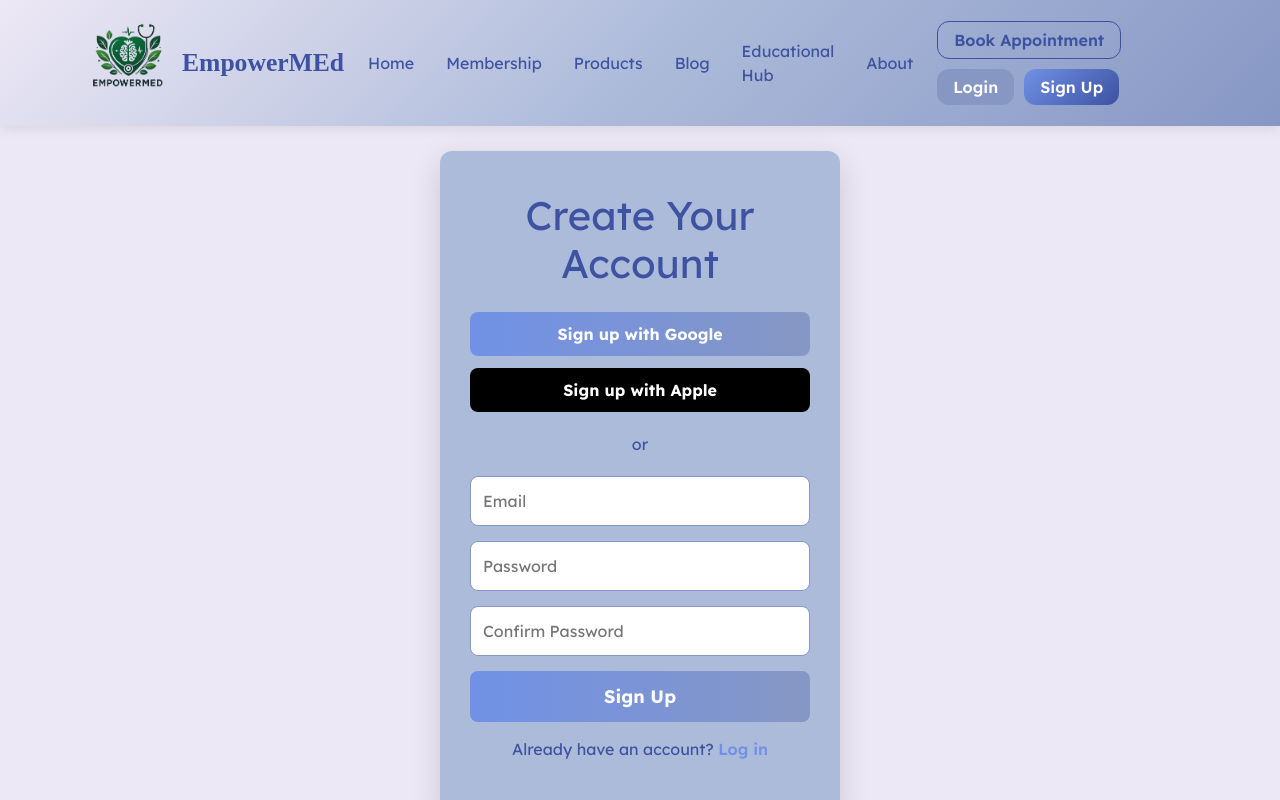
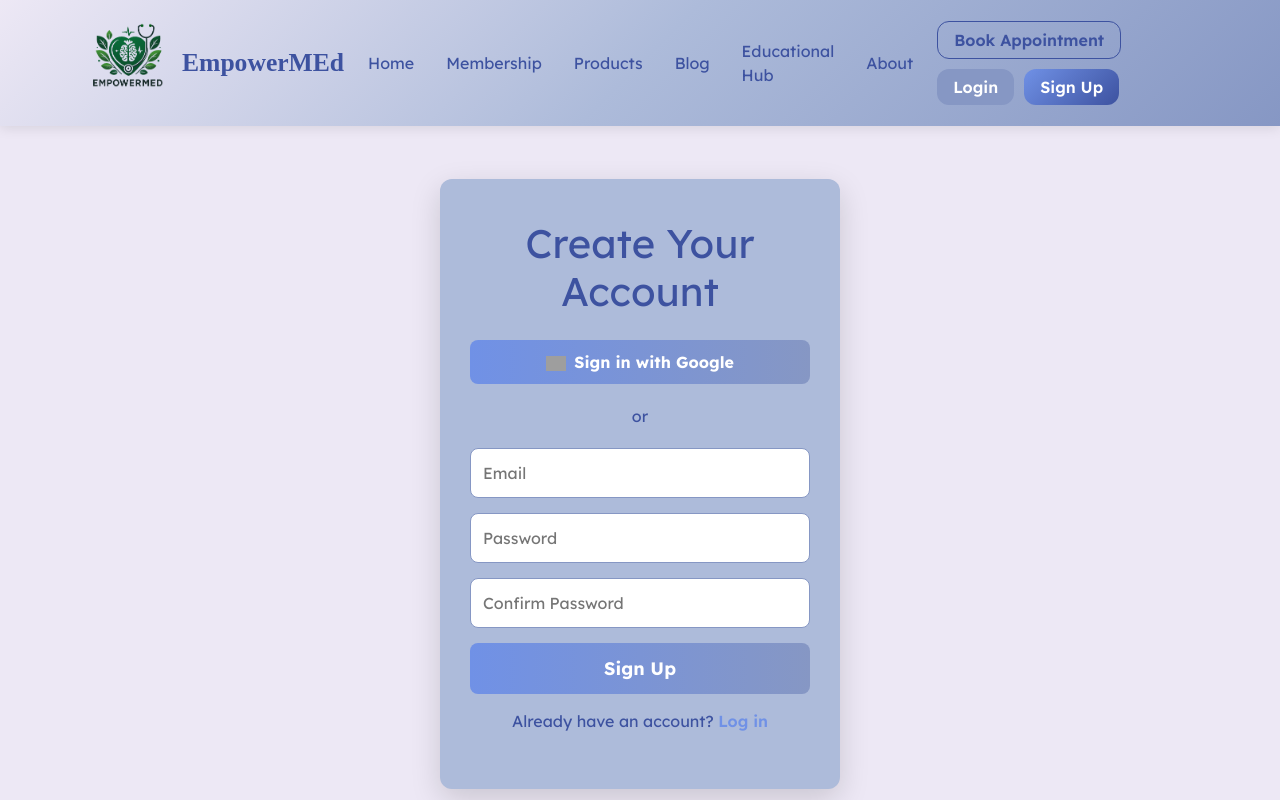
Before and after one commit to Zuhra66/CapstonProject-Frontend, a React (Vite) app in the folder EmpowerMed/: page /signup in a window 1280 px wide. Built offline with nearby package versions, Linux system fonts and the light colour scheme; no server answers; grey boxes are pictures that could not be loaded; a web font is replaced by a local one.

Commit message:
Frontend Google Auth0 Integration fix2

```diff
--- a/EmpowerMed/src/App.jsx
+++ b/EmpowerMed/src/App.jsx
@@ -14,22 +14,30 @@ import Login from './pages/Login';
 import Signup from './pages/Signup';
 import './App.css';
 
-const API_URL = import.meta.env.VITE_API_URL;
+const API_URL = import.meta.env.VITE_API_BASE_URL;
 
 function App() {
   const [data, setData] = useState(null);
   const [csrfToken, setCsrfToken] = useState(null);
 
+  // Example: Fetch profile data if authenticated
   useEffect(() => {
-    fetch(`${API_URL}/endpoint`)
-      .then(res => res.json())
+    fetch(`${API_URL}/auth/profile`, { credentials: 'include' })
+      .then(res => {
+        if (!res.ok) throw new Error('Failed to fetch profile');
+        return res.json();
+      })
       .then(setData)
-      .catch(err => console.error("Error fetching data:", err));
+      .catch(err => console.error("Error fetching profile data:", err));
   }, []);
 
+  // Get CSRF token
   useEffect(() => {
     fetch(`${API_URL}/csrf-token`, { credentials: 'include' })
-      .then(res => res.json())
+      .then(res => {
+        if (!res.ok) throw new Error('Failed to get CSRF token');
+        return res.json();
+      })
       .then(tokenData => {
         setCsrfToken(tokenData.csrfToken);
         console.log("CSRF token:", tokenData.csrfToken);
@@ -37,20 +45,21 @@ function App() {
       .catch(err => console.error("Error getting CSRF token:", err));
   }, []);
 
+  // Example: Sending secure POST request
   const sendSecureData = () => {
     if (!csrfToken) return;
-    fetch(`${API_URL}/secure`, {
+    fetch(`${API_URL}/auth/signup`, {   // <-- use a real backend route
       method: 'POST',
       credentials: 'include',
       headers: {
         'Content-Type': 'application/json',
         'CSRF-Token': csrfToken
       },
-      body: JSON.stringify({ message: "This is secure!" })
+      body: JSON.stringify({ email: 'test@example.com', password: '123456' })
     })
       .then(res => res.json())
       .then(response => console.log("Response:", response))
-      .catch(err => console.error("Error posting data:", err));
+      .catch(err => console.error("Error posting secure data:", err));
   };
 
   return (
--- a/EmpowerMed/src/components/SocialButton.jsx
+++ b/EmpowerMed/src/components/SocialButton.jsx
@@ -1,17 +1,24 @@
+
+//import appleIcon from '../assets/apple-icon.svg';   // replace with your actual icon path
 import React from 'react';
+import '../styles/signup.css';
+
+// Optional: use public icons or remove entirely if you don't have SVGs
+const ICONS = {
+  google: 'https://upload.wikimedia.org/wikipedia/commons/c/c1/Google_%22G%22_logo.svg',
+  apple: 'https://upload.wikimedia.org/wikipedia/commons/f/fa/Apple_logo_black.svg'
+};
 
 export default function SocialButton({ provider, onClick }) {
-  const handleSocialLogin = () => {
-    const apiUrl = import.meta.env.VITE_API_URL;
-    window.location.href = `${apiUrl}/auth/${provider}`;
-  };
+  const icon = ICONS[provider.toLowerCase()] || null;
+  const label = provider.toLowerCase() === 'google' ? 'Sign in with Google'
+              : provider.toLowerCase() === 'apple' ? 'Sign in with Apple'
+              : 'Sign in';
 
   return (
-    <button
-      className={`social-btn ${provider}`}
-      onClick={onClick || handleSocialLogin}
-    >
-      {provider === 'google' ? 'Sign up with Google' : 'Sign up with Apple'}
+    <button className={`social-btn ${provider.toLowerCase()}`} onClick={onClick}>
+      {icon && <img src={icon} alt={`${provider} icon`} className="social-icon" style={{ width: '20px', marginRight: '8px' }} />}
+      <span>{label}</span>
     </button>
   );
 }
--- a/EmpowerMed/src/pages/Signup.jsx
+++ b/EmpowerMed/src/pages/Signup.jsx
@@ -1,5 +1,7 @@
 import React, { useState } from 'react';
 import SocialButton from '../components/SocialButton';
+import { useAuth0 } from '@auth0/auth0-react';
+import '../styles/signup.css';
 
 export default function Signup() {
   const [email, setEmail] = useState('');
@@ -8,13 +10,14 @@ export default function Signup() {
   const [loading, setLoading] = useState(false);
   const [error, setError] = useState(null);
 
-  // Correct env names
-  const API_BASE_URL = import.meta.env.VITE_API_BASE_URL;
-  const FRONTEND_URL = import.meta.env.VITE_FRONTEND_URL;
+  const API_URL = import.meta.env.VITE_API_BASE_URL;   // Backend URL
+  const FRONTEND_URL = import.meta.env.VITE_FRONTEND_URL; // Frontend URL
 
+  const { loginWithRedirect } = useAuth0();
+
+  // Local signup with CSRF protection
   const handleSubmit = async (e) => {
     e.preventDefault();
-
     if (password !== confirmPassword) {
       setError('Passwords do not match');
       return;
@@ -24,28 +27,24 @@ export default function Signup() {
     setError(null);
 
     try {
-      // Get CSRF token first
-      const csrfResponse = await fetch(`${API_BASE_URL}/csrf-token`, {
-        credentials: 'include',
-      });
+      // 1. Get CSRF token
+      const csrfResponse = await fetch(`${API_URL}/csrf-token`, { credentials: 'include' });
       if (!csrfResponse.ok) throw new Error('Failed to get CSRF token');
       const { csrfToken } = await csrfResponse.json();
 
-      // Post signup data securely
-      const signupRes = await fetch(`${API_BASE_URL}/auth/signup`, {
+      // 2. Post signup
+      const signupRes = await fetch(`${API_URL}/auth/signup`, {
         method: 'POST',
         credentials: 'include',
         headers: {
           'Content-Type': 'application/json',
-          'CSRF-Token': csrfToken,
+          'CSRF-Token': csrfToken
         },
-        body: JSON.stringify({ email, password }),
+        body: JSON.stringify({ email, password })
       });
 
       const json = await signupRes.json();
-
       if (signupRes.ok) {
-        // redirect after success
         window.location.href = FRONTEND_URL;
       } else {
         setError(json.error || json.message || 'Signup failed');
@@ -57,10 +56,8 @@ export default function Signup() {
     }
   };
 
-  const handleSocialLogin = (provider) => {
-    // Correct provider path
-    window.location.href = `${API_BASE_URL}/auth/${provider}`;
-  };
+  // Google login using Auth0 frontend SDK
+  const handleGoogleLogin = () => loginWithRedirect({ connection: 'google-oauth2' });
 
   return (
     <div className="signup-container">
@@ -69,8 +66,8 @@ export default function Signup() {
         {error && <div className="error-message">{error}</div>}
 
         <div className="social-login">
-          <SocialButton provider="google" onClick={() => handleSocialLogin('google')} />
-          <SocialButton provider="apple" onClick={() => handleSocialLogin('apple')} />
+          <SocialButton provider="google" onClick={handleGoogleLogin} />
+          {/* Optional: Apple login if Auth0 Apple connection is configured */}
         </div>
 
         <div className="divider">or</div>
@@ -83,7 +80,6 @@ export default function Signup() {
             onChange={(e) => setEmail(e.target.value)}
             required
             disabled={loading}
-            autoComplete="email"
           />
           <input
             type="password"
@@ -92,7 +88,6 @@ export default function Signup() {
             onChange={(e) => setPassword(e.target.value)}
             required
             disabled={loading}
-            autoComplete="new-password"
           />
           <input
             type="password"
@@ -101,10 +96,9 @@ export default function Signup() {
             onChange={(e) => setConfirmPassword(e.target.value)}
             required
             disabled={loading}
-            autoComplete="new-password"
           />
           <button type="submit" disabled={loading}>
-            {loading ? 'Signing up…' : 'Sign Up'}
+            {loading ? 'Signing up...' : 'Sign Up'}
           </button>
         </form>
 
```
Also changed, not shown: EmpowerMed/src/assets/Google__G__logo.svg (added), EmpowerMed/src/assets/google-icon.png (added).
